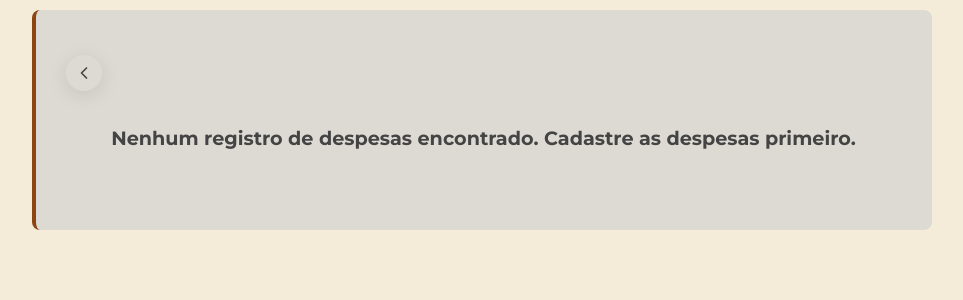
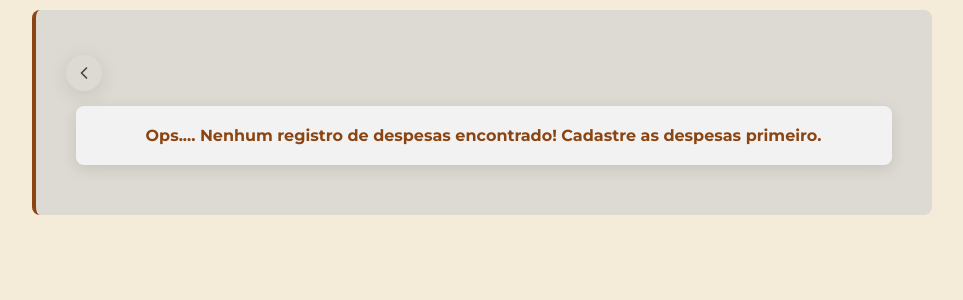
Before and after one commit to VagnerBeraldo/PI5-Marcenaria, a React (Vite) app in the folder frontend/: page /ponto-de-equilibrio in a window 1280 px wide. Shown: the top 300 px of the page, without its empty margins (157-1120 px from the left). Built offline with nearby package versions, Linux system fonts and the light colour scheme; no server answers.

Commit message:
refac: ajuste na mensagem da classe empty-state

```diff
--- a/frontend/src/pages/PontoDeEquilibrio.jsx
+++ b/frontend/src/pages/PontoDeEquilibrio.jsx
@@ -76,7 +76,7 @@ export default function PontoDeEquilibrio() {
     return (
       <PageTransition className="financeiro-container">
         <BotaoVoltar />
-        <div className="empty-state">Nenhum registro de despesas encontrado. Cadastre as despesas primeiro.</div>
+        <div className="empty-state">Ops.... Nenhum registro de despesas encontrado! Cadastre as despesas primeiro.</div>
       </PageTransition>
     );
   }
--- a/frontend/src/styles/PontoDeEquilibrio.css
+++ b/frontend/src/styles/PontoDeEquilibrio.css
@@ -36,11 +36,16 @@
 .loading-state,
 .empty-state {
   text-align: center;
-  padding: 50px 20px;
-  font-size: 1.2rem;
-  color: var(--texto);
+  margin: 30px 10px 20px 10px;
+  padding: 20px;
+  font-size: 1rem;
+  border-radius: 8px;
+  box-shadow: 0 4px 15px rgba(0, 0, 0, 0.1);
+  background-color: var(--input-bg);
+  color: var(--cor-primaria);
   font-weight: bold;
 }
+
 
 .painel-resultados {
   margin-top: 20px;
```
